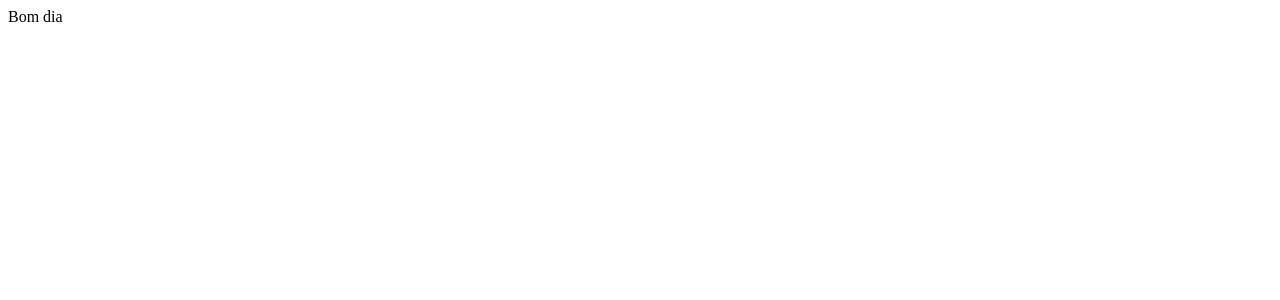
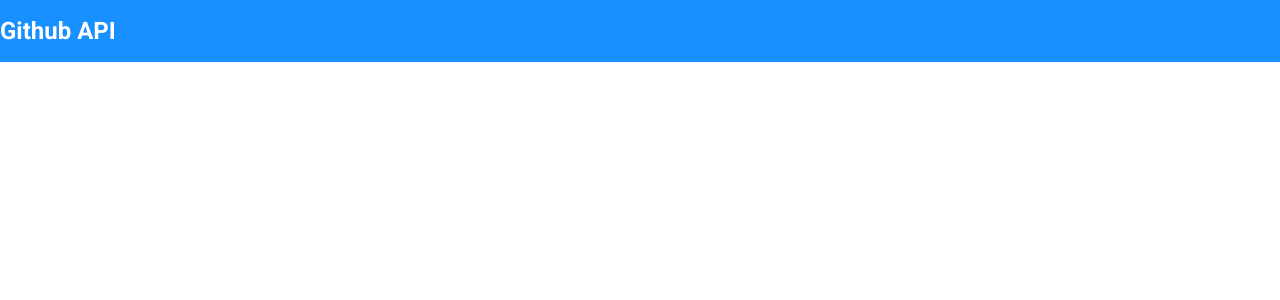
Before and after one commit to cauerg44/challenge-github-api, a React app: page / in a window 1280 px wide. Shown: the top 300 px of the page. Built offline with nearby package versions, Linux system fonts and the light colour scheme; the HTML template or start-up script is replaced by a standard one.

Commit message:
Component Header done

```diff
--- a/src/App.tsx
+++ b/src/App.tsx
@@ -1,11 +1,16 @@
+import { BrowserRouter, Route, Routes } from 'react-router-dom'
 import './App.css'
+import Home from './routes/Home'
 
 function App() {
 
   return (
-    <>
-      <div>Bom dia</div>
-    </>
+    <BrowserRouter>
+      <Routes>
+      <Route path="/" element={<Home />} >
+      </Route>
+      </Routes>
+    </BrowserRouter>
   )
 }
 
--- /dev/null
+++ b/src/components/Header/index.tsx
@@ -0,0 +1,12 @@
+import './styles.css'
+
+export default function Header() {
+
+    return (
+        <header>
+            <div className='container-header'>
+                <h1>Github API</h1>
+            </div>
+        </header>
+    )
+}
--- /dev/null
+++ b/src/components/Header/styles.css
@@ -0,0 +1,17 @@
+header {
+    height: 62px;
+    background-color: var(--color-bg-primary);
+    display: flex;
+    align-items: center;
+}
+
+.container-header {
+    width: 100%;
+    max-width: 1400px;
+    margin: 0 auto;
+}
+
+.container-header h1 {
+    font-size: 24px;
+    color: var(--color-font-primary);
+}
--- a/src/index.css
+++ b/src/index.css
@@ -0,0 +1,14 @@
+@import url('https://fonts.googleapis.com/css2?family=Roboto:ital,wght@0,100;0,300;0,400;0,500;0,700;0,900;1,100;1,300;1,400;1,500;1,700;1,900&display=swap');
+
+:root {
+  --color-bg-primary: #1890FF;
+
+  --color-font-primary: #FFF;
+}
+
+* {
+  padding: 0;
+  margin: 0;
+  box-sizing: border-box;
+  font-family: 'Roboto', sans-serif;
+}
--- /dev/null
+++ b/src/routes/Home/index.tsx
@@ -0,0 +1,13 @@
+import { Outlet } from "react-router-dom";
+import Header from "../../components/Header";
+
+
+export default function Home() {
+
+    return (
+        <>
+            <Header />
+            <Outlet />
+        </>
+    )
+}
```
